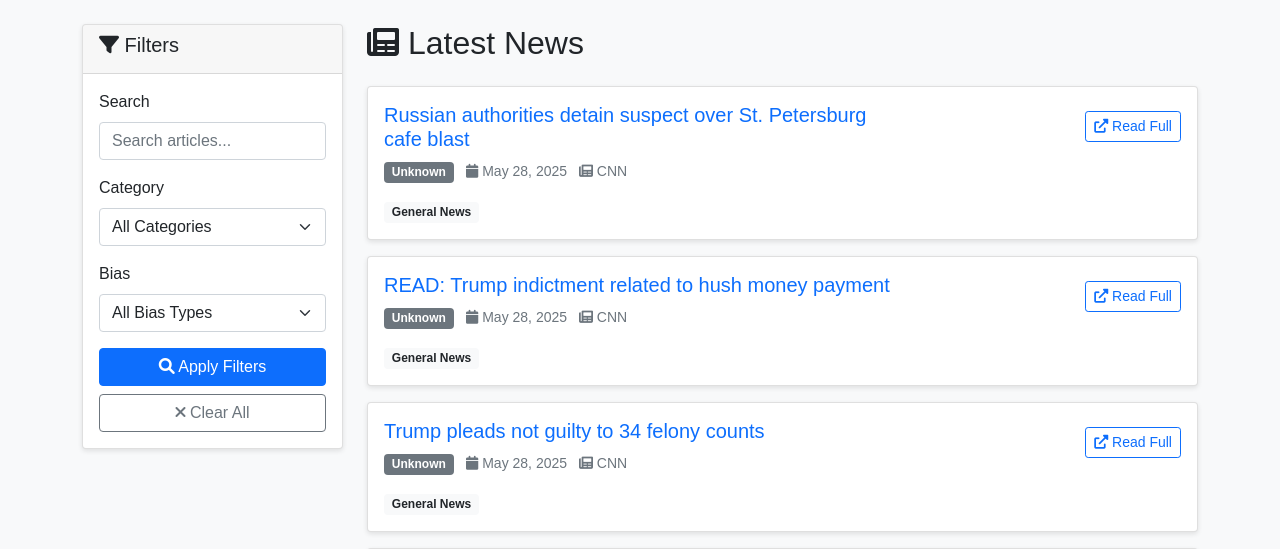
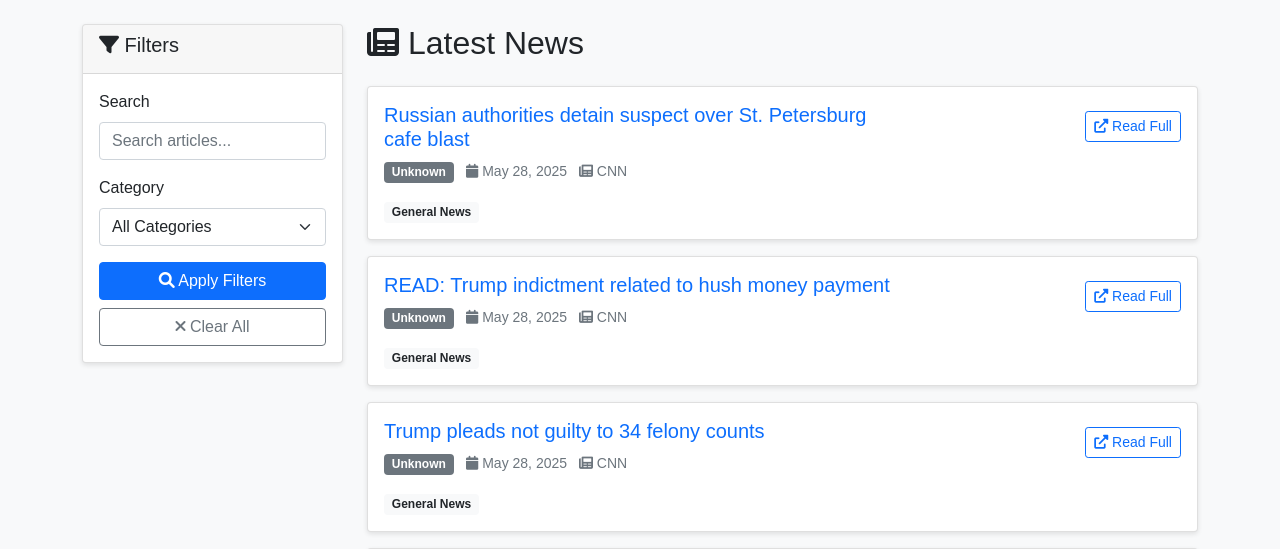
Before and after one commit to SirishaSurnam/personalized-news-aggregator, a Django app: page / in a window 1280 px wide. Shown: the part 56-605 px from the top of the page. Run offline with Django 4.2, Linux system fonts and the light colour scheme; data comes from the database, SQL or seed files in the repository.

Commit message:
After Removing Bias Search Filter from Search Filters

```diff
--- a/templates/home.html
+++ b/templates/home.html
@@ -26,17 +26,6 @@
                         </select>
                     </div>
 
-                    <div class="mb-3">
-                        <label class="form-label">Bias</label>
-                        <select class="form-select" name="bias">
-                            <option value="">All Bias Types</option>
-                            {% for value, label in bias_choices %}
-                            <option value="{{ value }}" {% if value == bias_filter %}selected{% endif %}>
-                                {{ label }}
-                            </option>
-                            {% endfor %}
-                        </select>
-                    </div>
 
                     <button type="submit" class="btn btn-primary w-100">
                         <i class="fas fa-search"></i> Apply Filters
```
